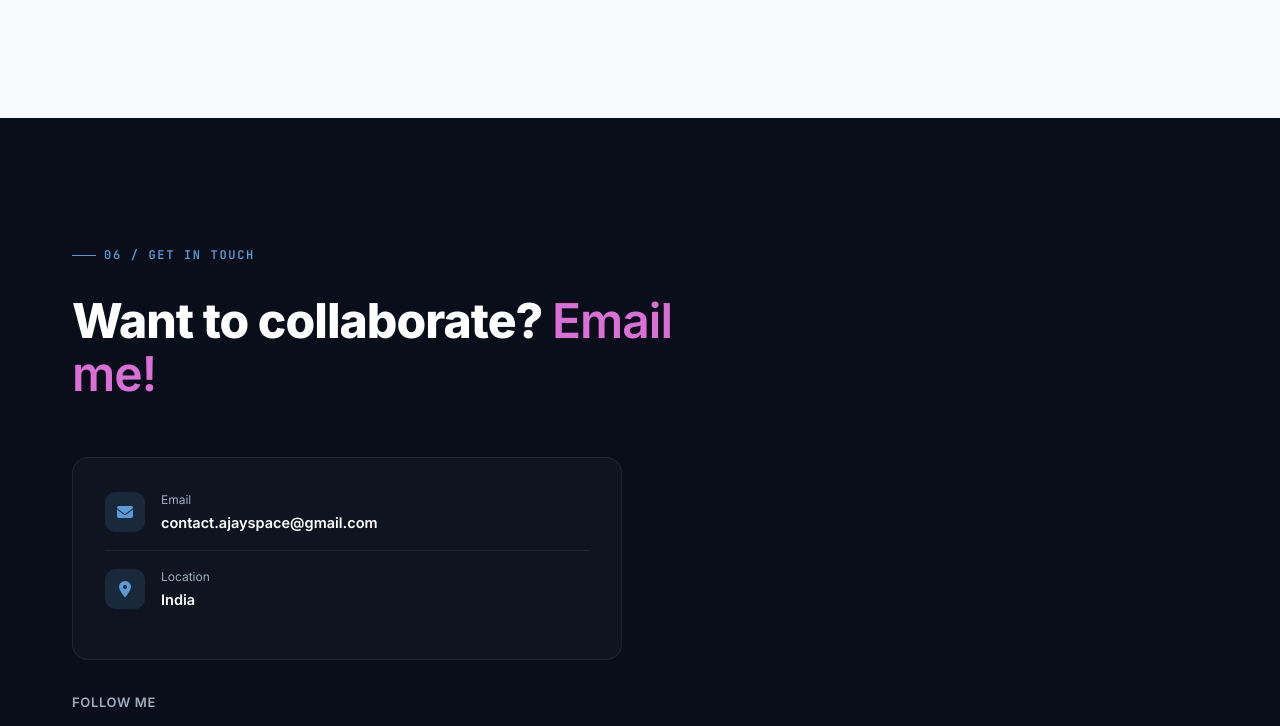
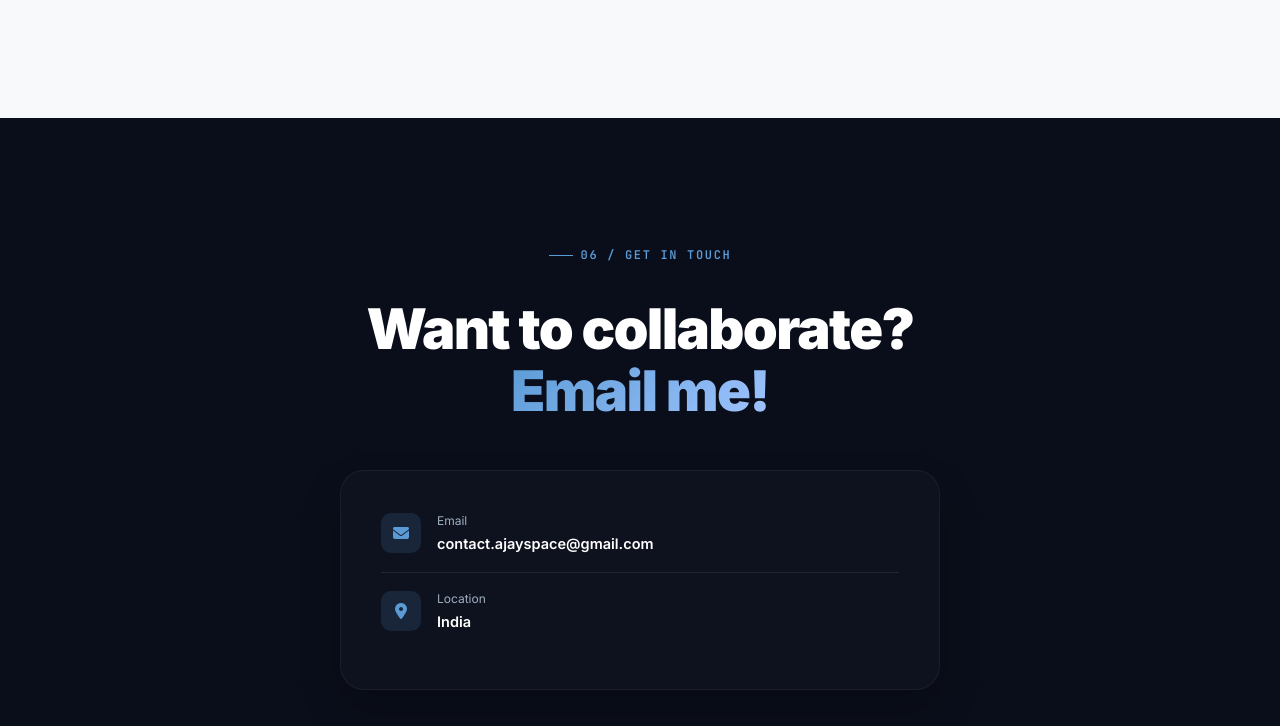
Before and after one commit to ajayspace-bit/My_Portfolio, a plain HTML site: page index.html in a window 1280 px wide. Shown: the part 5554-6280 px from the top of the page. Drawn offline with nearby package versions, Linux system fonts and the light colour scheme.

Commit message:
style: redesign contact section with centered layout and gradient email link styling

```diff
--- a/index.html
+++ b/index.html
@@ -166,24 +166,24 @@
   </section>
 
   <!-- ============ CONTACT ============ -->
-  <section class="dark-section" id="contact">
+  <section class="dark-section" id="contact" style="text-align: center;">
     <div class="container">
-      <div class="section-head reveal">
-        <div class="eyebrow" id="contactEyebrow"></div>
+      <div class="section-head reveal" style="margin: 0 auto 48px; max-width: 800px;">
+        <div class="eyebrow" id="contactEyebrow" style="justify-content: center;"></div>
         <h2 id="contactHeadingEl"
-          style="font-family: var(--font-sans); font-size: clamp(32px, 4.4vw, 48px); font-weight: 800; color: var(--text-dark-heading); letter-spacing: -0.02em; margin-top: 12px;">
+          style="font-family: var(--font-sans); font-size: clamp(36px, 5vw, 56px); font-weight: 900; color: var(--text-dark-heading); letter-spacing: -0.03em; margin-top: 16px;">
         </h2>
       </div>
 
-      <div class="reveal" style="max-width: 550px;">
-        <div class="contact-info-card" id="contactInfoCard">
+      <div class="reveal" style="max-width: 600px; margin: 0 auto;">
+        <div class="contact-info-card" id="contactInfoCard" style="text-align: left; background: rgba(255,255,255,0.02); border: 1px solid rgba(255,255,255,0.05); padding: 40px; border-radius: 24px; box-shadow: 0 20px 40px rgba(0,0,0,0.2);">
           <!-- Rendered by JS -->
         </div>
 
         <p id="socialLabel"
-          style="margin-top: 32px; font-size: 13px; font-weight: 600; color: var(--text-dark-muted); letter-spacing: 0.05em; text-transform: uppercase;">
+          style="margin-top: 48px; font-size: 14px; font-weight: 600; color: var(--text-dark-muted); letter-spacing: 0.1em; text-transform: uppercase;">
         </p>
-        <div class="social-row" style="margin-top: 16px;" id="socialRow">
+        <div class="social-row" style="margin-top: 20px; justify-content: center; gap: 16px;" id="socialRow">
           <!-- Rendered by JS -->
         </div>
       </div>
--- a/script.js
+++ b/script.js
@@ -214,8 +214,8 @@
 
     const headingEl = document.getElementById('contactHeadingEl');
     headingEl.innerHTML = `
-      ${esc(contact.heading)} <a href="mailto:${esc(contact.email)}"
-        style="color: #da70d6; font-weight: 600; text-decoration: none; transition: opacity 0.25s ease;"
+      ${esc(contact.heading)} <br/><a href="mailto:${esc(contact.email)}"
+        style="background: linear-gradient(135deg, var(--accent), #a0c4ff); -webkit-background-clip: text; -webkit-text-fill-color: transparent; font-weight: 900; text-decoration: none; transition: opacity 0.25s ease;"
         onmouseover="this.style.opacity='0.8'" onmouseout="this.style.opacity='1'">${esc(contact.emailLinkText)}</a>
     `;
 
```
